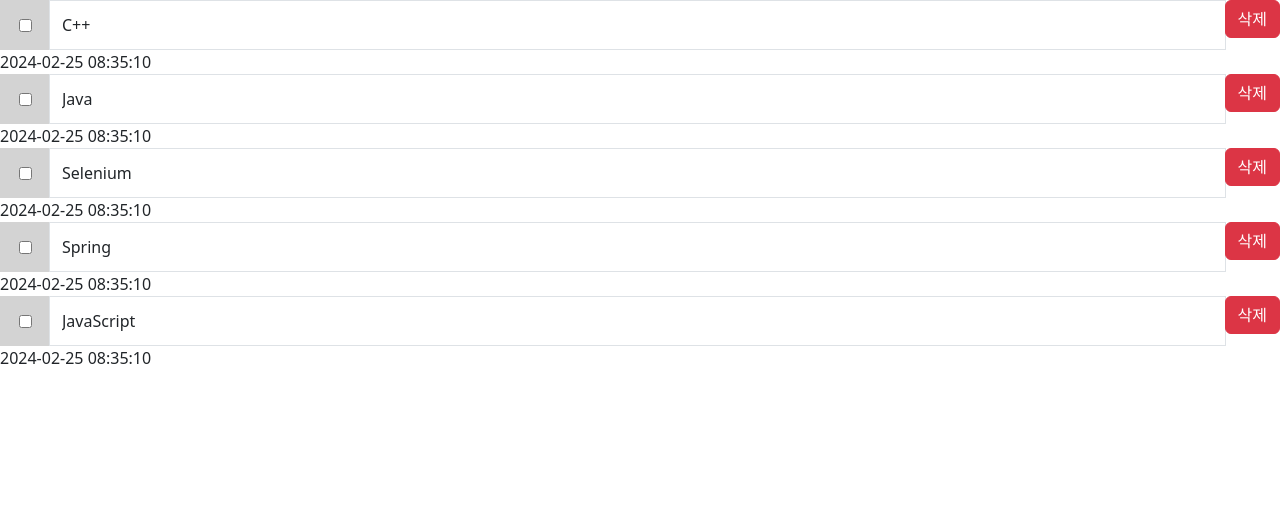
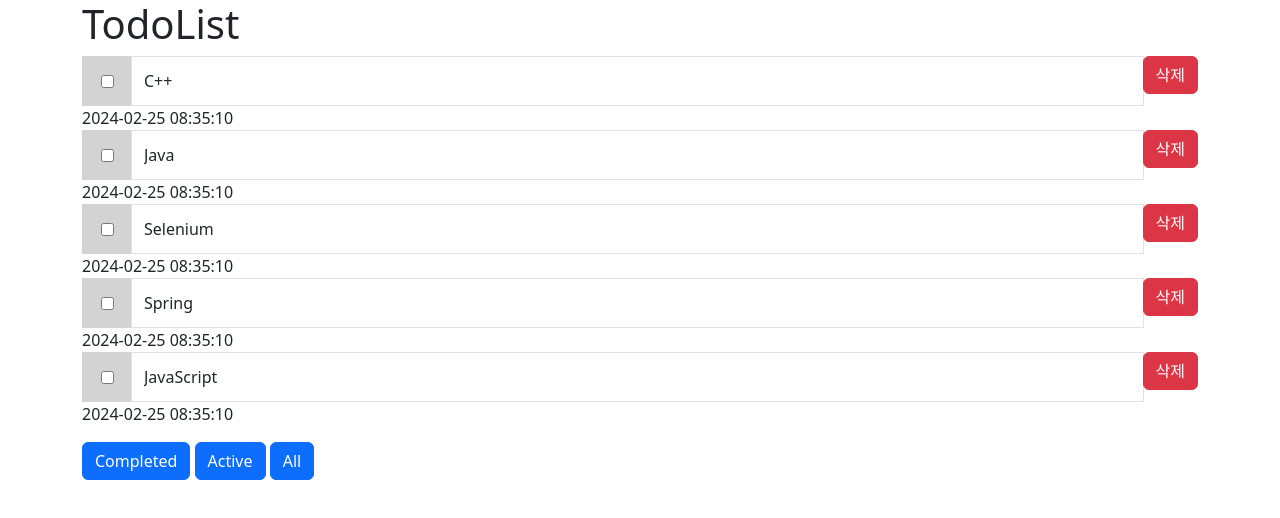
Before and after one commit to daily1313/TodoList, a website: page index.html in a window 1280 px wide. Drawn offline with nearby package versions, Linux system fonts and the light colour scheme.

Commit message:
feat: Add filter button using ng-filter direction

```diff
--- a/index.html
+++ b/index.html
@@ -7,8 +7,12 @@
     <script src="js/script.js"></script>
   </head>
   <body ng-app="todo" ng-controller="TodoCtrl">
+
+    <div class="container">
+
+      <h1>TodoList</h1>
       <ul class="list-unstyled">
-      <li ng-repeat="todo in todos">
+        <li ng-repeat="todo in todos | filter:statusFilter">
           <div class="input-group">
 
           <span class="input-group-addon">
@@ -22,5 +26,11 @@
           <date>{{todo.createdAt | date:'yyyy-MM-dd HH:mm:ss'}}</date>
         </li>
       </ul>
+
+      <button class="btn btn-primary" ng-click="statusFilter={completed:true}">Completed</button>
+      <button class="btn btn-primary" ng-click="statusFilter={completed:false}">Active</button>
+      <button class="btn btn-primary" ng-click="statusFilter={}">All</button>
+    </div>
+
   </body>
 </html>
```
Lines whose indentation alone changed are shown as unchanged.
